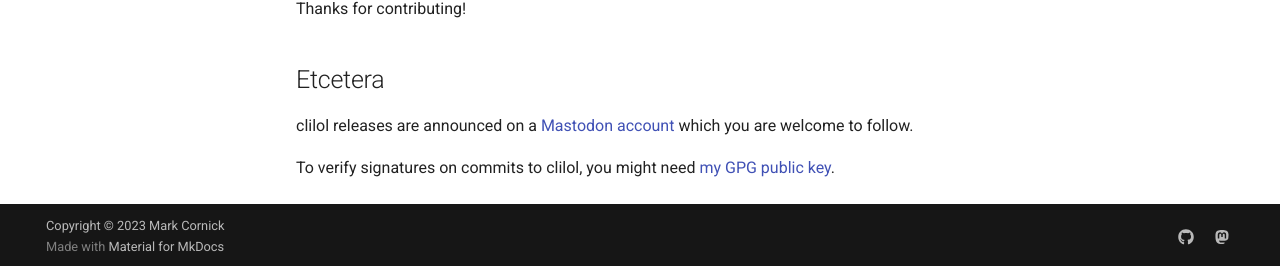
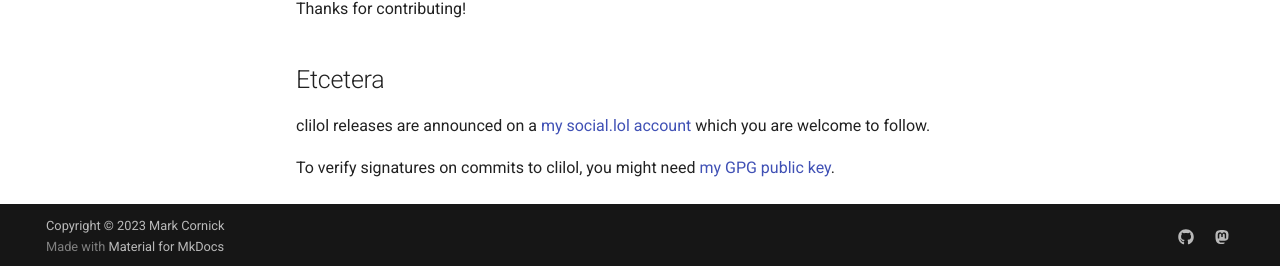
Before and after one commit to mcornick/clilol, an MkDocs documentation site: the page built from docs/index.md, in a window 1280 px wide and 900 px high, scrolled down 1952 px. Shown: the part 631-897 px from the top of the window. Built offline with MkDocs 1.6.1 and Material for MkDocs 9.7.7, drawn with Linux system fonts in a browser that asks for light colours; comment, search, counter and statistics services are not loaded.

Commit message:
docs: be more specific about mastodon
Signed-off-by: Mark Cornick <mcornick@mcornick.com>

```diff
--- a/docs/index.md
+++ b/docs/index.md
@@ -146,6 +146,6 @@
 
 ## Etcetera
 
-clilol releases are announced on a [Mastodon account](https://social.lol/@mcornick) which you are welcome to follow.
+clilol releases are announced on a [my social.lol account](https://social.lol/@mcornick) which you are welcome to follow.
 
 To verify signatures on commits to clilol, you might need [my GPG public key](https://github.com/mcornick.gpg).
```
